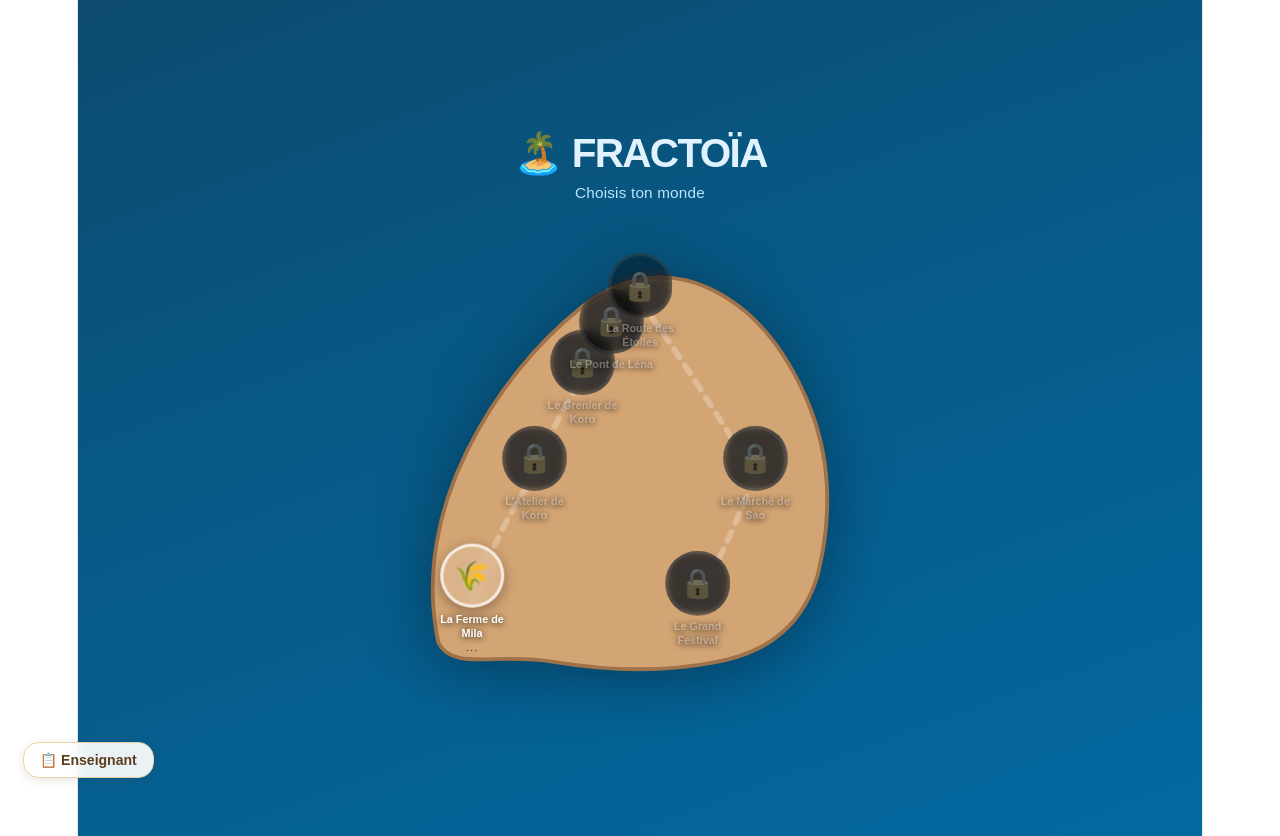
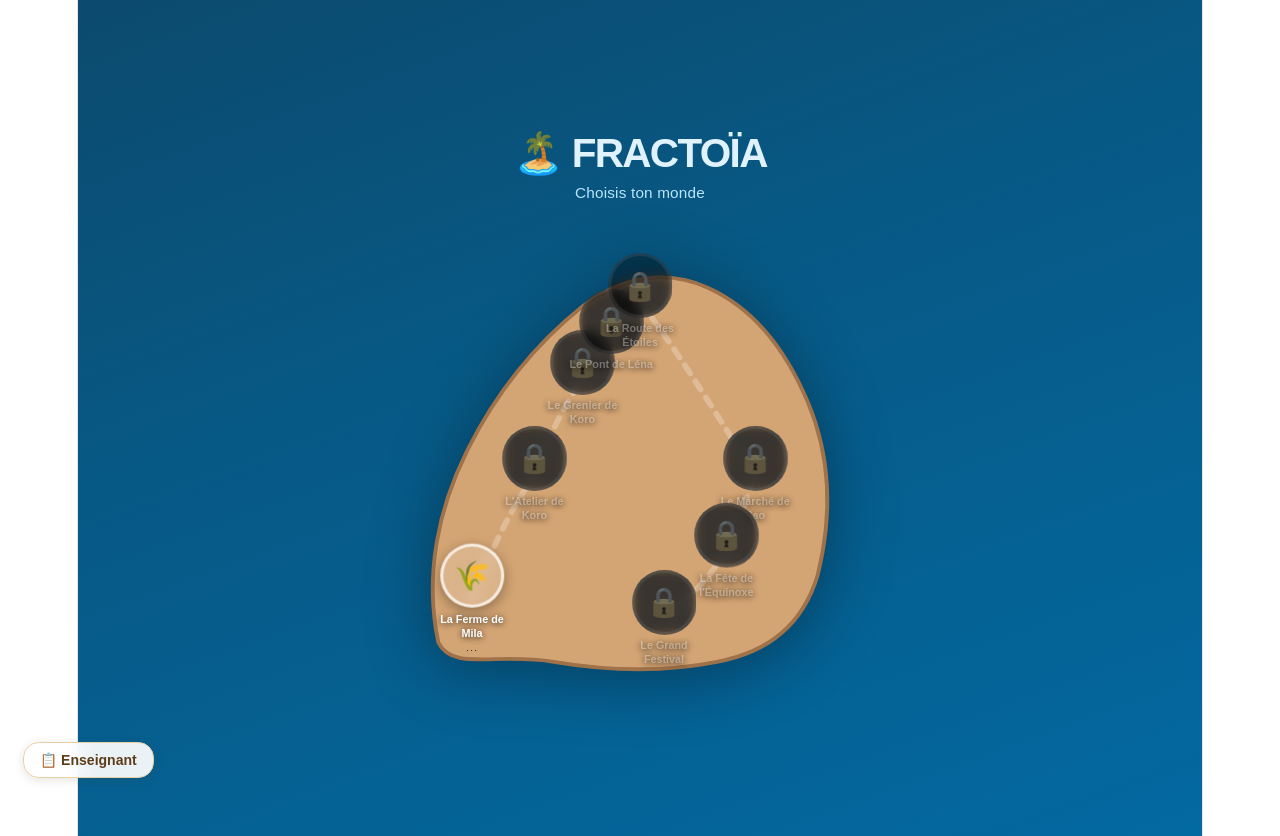
Before and after one commit to micetf/fractoia, a React (Vite) app: page / in a window 1280 px wide. Built offline with nearby package versions, Linux system fonts and the light colour scheme.

Commit message:
feat(map): nœud La Fête de l'Équinoxe (worldId 8, x=68 y=68)

```diff
--- a/src/components/layout/WorldMap.jsx
+++ b/src/components/layout/WorldMap.jsx
@@ -1,13 +1,6 @@
 import WorldNode from "../ui/WorldNode.jsx";
 import { useGameProgression } from "../../hooks/useGameProgression.js";
 
-/** @typedef {{ id: string, label: string, sub: string, emoji: string, worldId: number, x: number, y: number, comingSoon: boolean }} WorldEntry */
-
-/**
- * Sprint A — WorldBridge (7) ajouté entre Granary (6) et Road (3).
- * Position (44, 22) sur l'île — PATH_D mis à jour pour passer par ce point.
- * @type {WorldEntry[]}
- */
 const WORLDS = [
     {
         id: "farm",
@@ -70,28 +63,36 @@ const WORLDS = [
         comingSoon: false,
     },
     {
+        id: "equinox",
+        label: "La Fête de l'Équinoxe",
+        sub: "Pourcentages",
+        emoji: "🎭",
+        worldId: 8,
+        x: 68,
+        y: 68,
+        comingSoon: false,
+    },
+    {
         id: "festival",
         label: "Le Grand Festival",
         sub: "Tous les sens",
         emoji: "🎪",
         worldId: 5,
-        x: 62,
-        y: 78,
+        x: 55,
+        y: 82,
         comingSoon: false,
     },
 ];
 
-/**
- * Chemin principal passant par tous les nœuds dans l'ordre d'unlock.
- * Bridge (44,22) inséré entre Granary (38,32) et Road (50,16).
- */
+// Chemin passant par les 8 nœuds dans l'ordre d'unlock
 const PATH_D =
     "M 15,78 C 20,65 24,58 28,52 " +
     "C 31,44 34,38 38,32 " +
     "C 40,28 42,25 44,22 " +
     "C 46,19 48,17 50,16 " +
     "C 57,25 65,38 74,52 " +
-    "C 71,60 67,69 62,78";
+    "C 72,58 70,63 68,68 " +
+    "C 64,74 60,78 55,82";
 
 const ISLAND_D =
     "M 8,87 C 5,73 8,59 14,47 C 20,35 28,25 38,17 " +
@@ -100,19 +101,11 @@ const ISLAND_D =
     "C 56,93 44,93 32,91 C 20,89 11,93 8,87 Z";
 
 /**
- * Hub de navigation — carte des mondes de FRACTOÏA.
- *
- * Architecture : div position:relative contient le SVG (île + chemin) et les
- * WorldNode en overlay HTML absolu. Les coordonnées x/y (0-100) du tableau WORLDS
- * correspondent directement aux pourcentages CSS sur ce conteneur.
- * ⚠️ Ne jamais rendre les WorldNode à l'intérieur du <svg> — ce sont des <button>
- * HTML qui ne se positionnent pas dans un contexte SVG.
- *
- * @param {{ onSelect?: function(string): void }} props
+ * Hub de navigation — 8 mondes.
+ * ⚠️ WorldNode HTML en overlay — jamais à l'intérieur du <svg>.
  */
 function WorldMap({ onSelect }) {
     const { getWorldProgress } = useGameProgression();
-
     const mapSize = "min(90vw, 480px)";
 
     return (
@@ -120,7 +113,7 @@ function WorldMap({ onSelect }) {
             style={{
                 minHeight: "100vh",
                 background:
-                    "linear-gradient(160deg, #0c4a6e 0%, #075985 40%, #0369a1 100%)",
+                    "linear-gradient(160deg,#0c4a6e 0%,#075985 40%,#0369a1 100%)",
                 display: "flex",
                 flexDirection: "column",
                 alignItems: "center",
@@ -128,13 +121,12 @@ function WorldMap({ onSelect }) {
                 padding: "1rem",
             }}
         >
-            {/* Titre */}
             <div style={{ textAlign: "center", marginBottom: "1rem" }}>
                 <h1
                     style={{
-                        fontFamily: "'Baloo 2', sans-serif",
+                        fontFamily: "'Baloo 2',sans-serif",
                         color: "#e0f2fe",
-                        fontSize: "clamp(1.5rem, 4vw, 2.25rem)",
+                        fontSize: "clamp(1.5rem,4vw,2.25rem)",
                         fontWeight: 800,
                         margin: 0,
                         lineHeight: 1.1,
@@ -144,20 +136,16 @@ function WorldMap({ onSelect }) {
                 </h1>
                 <p
                     style={{
-                        fontFamily: "'Nunito', sans-serif",
+                        fontFamily: "'Nunito',sans-serif",
                         color: "#bae6fd",
-                        fontSize: "0.85rem",
-                        margin: "0.25rem 0 0",
+                        fontSize: ".85rem",
+                        margin: ".25rem 0 0",
                     }}
                 >
                     Choisis ton monde
                 </p>
             </div>
 
-            {/*
-             * Conteneur position:relative — les WorldNode s'y ancrent en absolu.
-             * Le SVG et les nœuds HTML partagent exactement les mêmes dimensions.
-             */}
             <div
                 style={{
                     position: "relative",
@@ -166,7 +154,6 @@ function WorldMap({ onSelect }) {
                     filter: "drop-shadow(0 8px 32px rgba(0,0,0,0.35))",
                 }}
             >
-                {/* SVG — île + chemin uniquement, pas de nœuds ici */}
                 <svg
                     viewBox="0 0 100 100"
                     style={{ width: "100%", height: "100%", display: "block" }}
@@ -176,7 +163,7 @@ function WorldMap({ onSelect }) {
                         d={ISLAND_D}
                         fill="#d4a574"
                         stroke="#a0724a"
-                        strokeWidth="0.8"
+                        strokeWidth=".8"
                     />
                     <path
                         d={PATH_D}
@@ -188,7 +175,6 @@ function WorldMap({ onSelect }) {
                     />
                 </svg>
 
-                {/* WorldNode — overlay HTML absolu, coordonnées en % */}
                 {WORLDS.map((w) => {
                     const progress = getWorldProgress(w.worldId);
                     return (
@@ -200,11 +186,11 @@ function WorldMap({ onSelect }) {
                             comingSoon={w.comingSoon}
                             unlocked={progress?.unlocked ?? false}
                             stars={progress?.stars ?? 0}
-                            onClick={() => onSelect?.(w.id)}
+                            onClick={() => onSelect(w.id)}
                             style={{
                                 left: `${w.x}%`,
                                 top: `${w.y}%`,
-                                transform: "translate(-50%, -50%)",
+                                transform: "translate(-50%,-50%)",
                             }}
                         />
                     );
```
